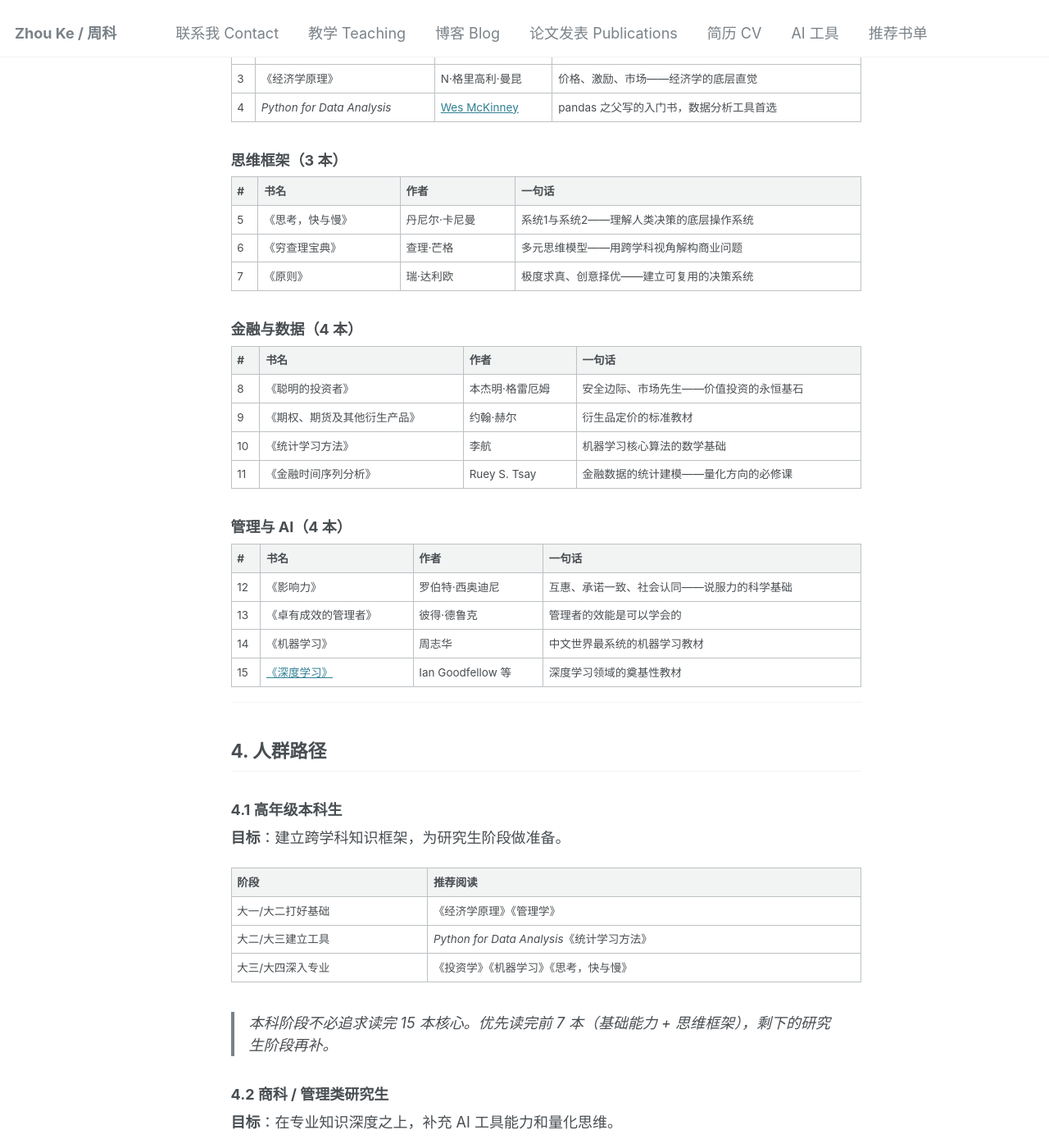
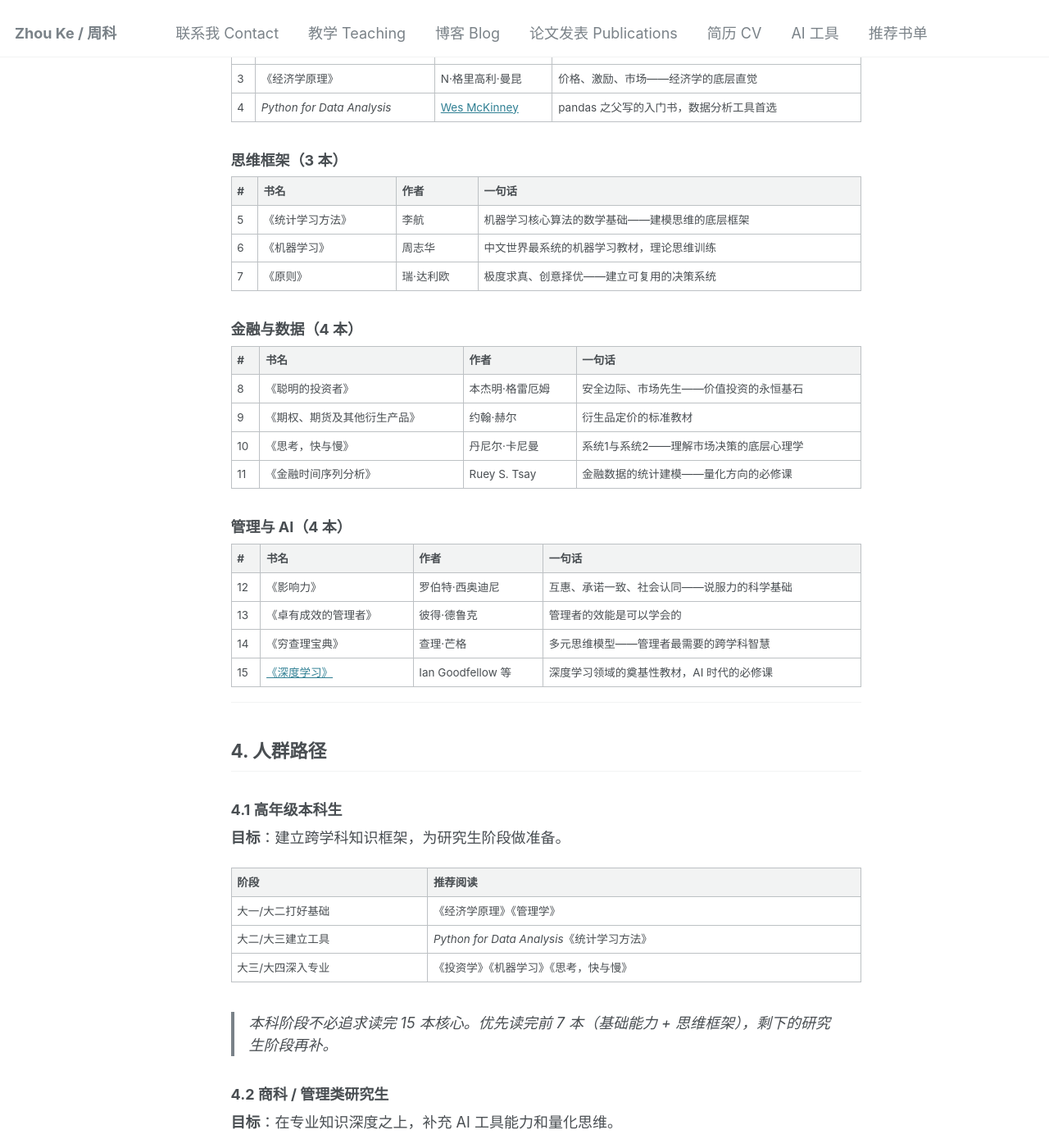
Before and after one commit to hustzhke/hustzhke.github.io, a Jekyll site: the page built from _pages/reading-list.md, in a window 1280 px wide and 1400 px high, scrolled down 1081 px. Shown: the whole window at 82% size. Built offline with Jekyll 4.4.1, drawn with Linux system fonts in a browser that asks for light colours.

Commit message:
refactor: swap 统计学习方法/机器学习 with 思考快与慢/穷查理宝典
思维框架→建模+决策；金融与数据→投资+行为心理学；管理与AI→管理+芒格智慧

```diff
--- a/_pages/reading-list.md
+++ b/_pages/reading-list.md
@@ -47,8 +47,8 @@ author_profile: false
 
 | # | 书名 | 作者 | 一句话 |
 |---|------|------|--------|
-| 5 | 《思考，快与慢》 | 丹尼尔·卡尼曼 | 系统1与系统2——理解人类决策的底层操作系统 |
-| 6 | 《穷查理宝典》 | 查理·芒格 | 多元思维模型——用跨学科视角解构商业问题 |
+| 5 | 《统计学习方法》 | 李航 | 机器学习核心算法的数学基础——建模思维的底层框架 |
+| 6 | 《机器学习》 | 周志华 | 中文世界最系统的机器学习教材，理论思维训练 |
 | 7 | 《原则》 | 瑞·达利欧 | 极度求真、创意择优——建立可复用的决策系统 |
 
 ### 金融与数据（4 本）
@@ -57,7 +57,7 @@ author_profile: false
 |---|------|------|--------|
 | 8 | 《聪明的投资者》 | 本杰明·格雷厄姆 | 安全边际、市场先生——价值投资的永恒基石 |
 | 9 | 《期权、期货及其他衍生产品》 | 约翰·赫尔 | 衍生品定价的标准教材 |
-| 10 | 《统计学习方法》 | 李航 | 机器学习核心算法的数学基础 |
+| 10 | 《思考，快与慢》 | 丹尼尔·卡尼曼 | 系统1与系统2——理解市场决策的底层心理学 |
 | 11 | 《金融时间序列分析》 | Ruey S. Tsay | 金融数据的统计建模——量化方向的必修课 |
 
 ### 管理与 AI（4 本）
@@ -66,8 +66,8 @@ author_profile: false
 |---|------|------|--------|
 | 12 | 《影响力》 | 罗伯特·西奥迪尼 | 互惠、承诺一致、社会认同——说服力的科学基础 |
 | 13 | 《卓有成效的管理者》 | 彼得·德鲁克 | 管理者的效能是可以学会的 |
-| 14 | 《机器学习》 | 周志华 | 中文世界最系统的机器学习教材 |
-| 15 | [《深度学习》](/books/deep-learning/) | Ian Goodfellow 等 | 深度学习领域的奠基性教材 |
+| 14 | 《穷查理宝典》 | 查理·芒格 | 多元思维模型——管理者最需要的跨学科智慧 |
+| 15 | [《深度学习》](/books/deep-learning/) | Ian Goodfellow 等 | 深度学习领域的奠基性教材，AI 时代的必修课 |
 
 ---
 
```
